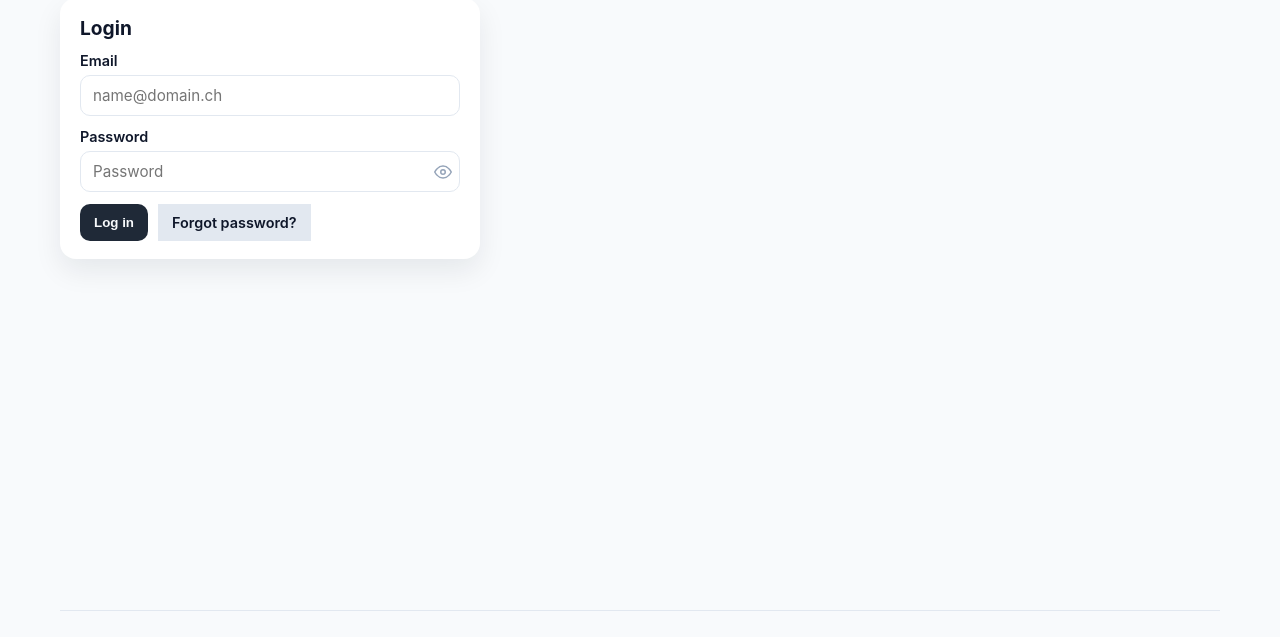
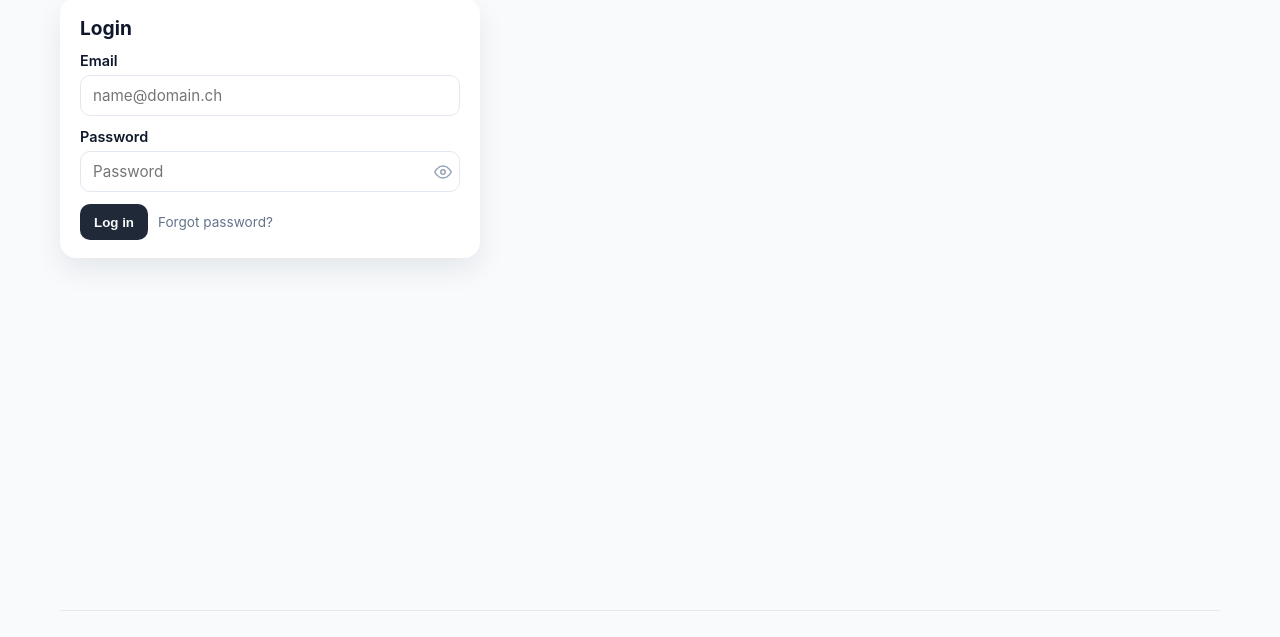
Before and after one commit to lbatschelet/feelvonroll-admin, a website built with Vite: page index.html in a window 1280 px wide. Shown: the part 81-718 px from the top of the page. Built offline with nearby package versions, Linux system fonts and the light colour scheme; no server answers; files whose address does not match are found by name.

Commit message:
Update styles for forgot password link and adjust login card layout
- Modified the .forgot-link styles to improve visual hierarchy and user experience, including changes to font size, weight, and color.
- Adjusted padding for the .forgot-link to enhance layout consistency in the login card component.

```diff
--- a/src/style.css
+++ b/src/style.css
@@ -231,11 +231,17 @@ h2 {
 
 .forgot-link {
   text-decoration: none;
-  font-size: 0.9rem;
-  font-weight: 600;
+  font-size: 0.85rem;
+  font-weight: 400;
+  color: #64748b;
   display: inline-flex;
   align-items: center;
-  padding: 10px 14px;
+  padding: 10px 0;
+}
+
+.forgot-link:hover {
+  color: #2563eb;
+  text-decoration: underline;
 }
 
 .tools-card {
--- a/src/ui/loginCard.js
+++ b/src/ui/loginCard.js
@@ -20,7 +20,7 @@ export function createLoginCard() {
       </div>
       <div class="form-actions">
         <button id="loginUserButton">Log in</button>
-        <a href="/reset" class="ghost forgot-link">Forgot password?</a>
+        <a href="/reset" class="forgot-link">Forgot password?</a>
       </div>
     </div>
     <div class="auth-section" data-section="bootstrap">
```
